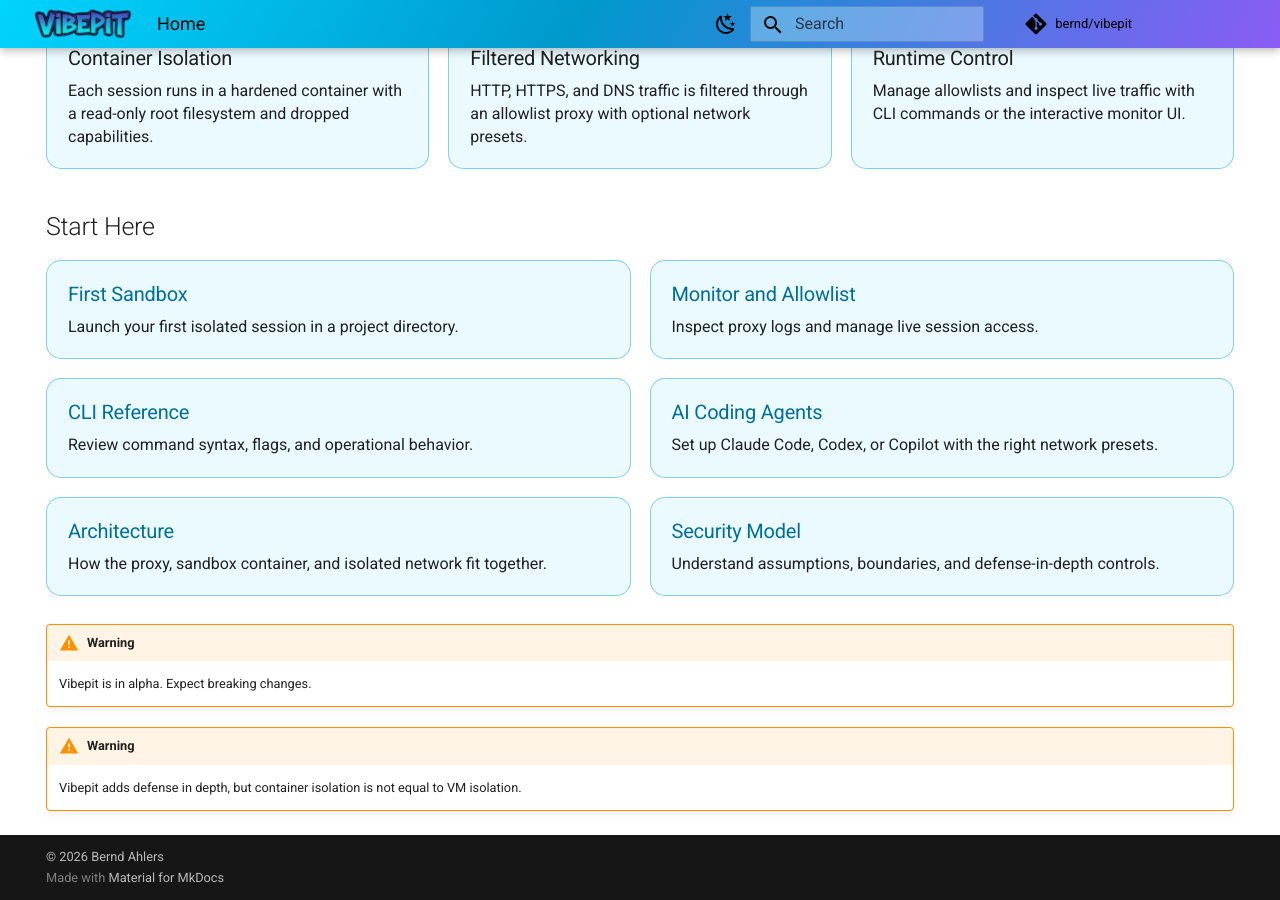
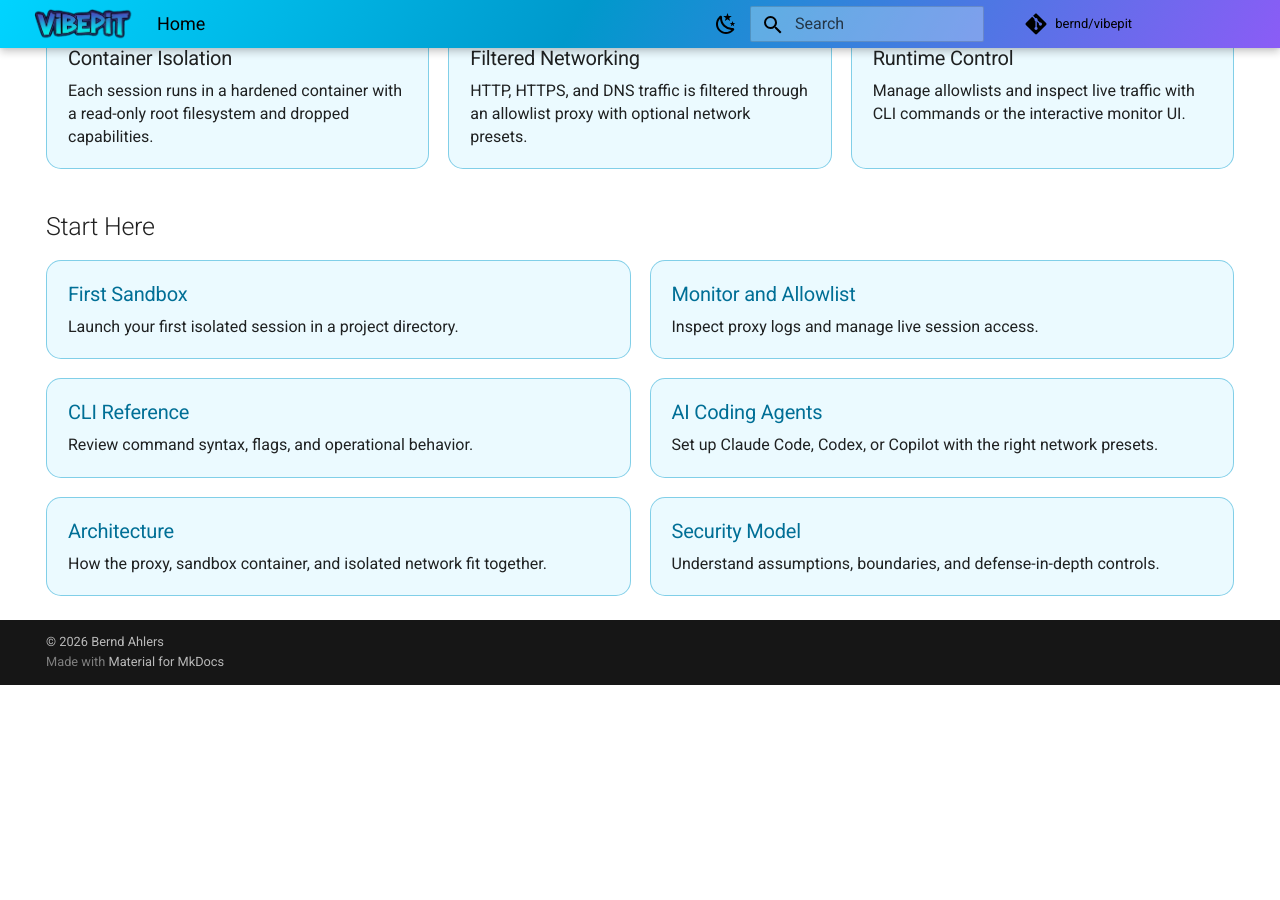
Before and after one commit to bernd/vibepit, an MkDocs documentation site: the page built from docs/content/index.md, in a window 1280 px wide and 900 px high, scrolled down 969 px. Built offline with MkDocs 1.6.1 and Material for MkDocs 9.7.7, drawn with Linux system fonts in a browser that asks for light colours; comment, search, counter and statistics services are not loaded; after the commit the page ends 1654 px from its top, so only the background shows below that.

Commit message:
Remove warnings from the homepage

```diff
--- a/docs/content/index.md
+++ b/docs/content/index.md
@@ -75,9 +75,3 @@
     <p>Understand assumptions, boundaries, and defense-in-depth controls.</p>
   </article>
 </section>
-
-!!! warning
-    Vibepit is in alpha. Expect breaking changes.
-
-!!! warning
-    Vibepit adds defense in depth, but container isolation is not equal to VM isolation.
```
